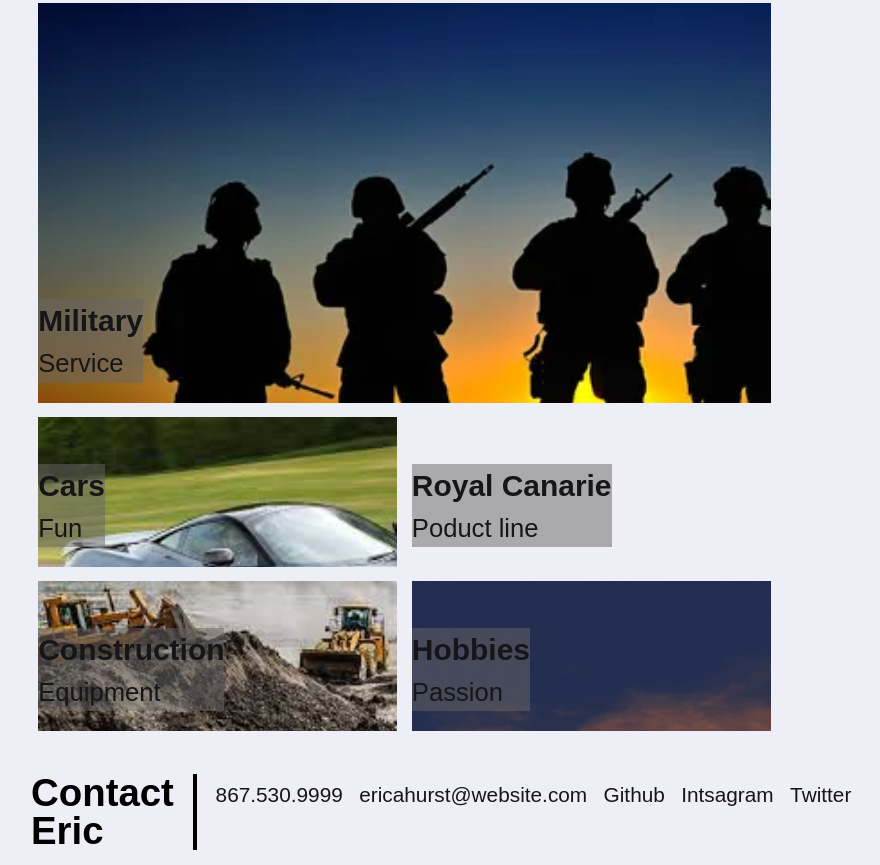
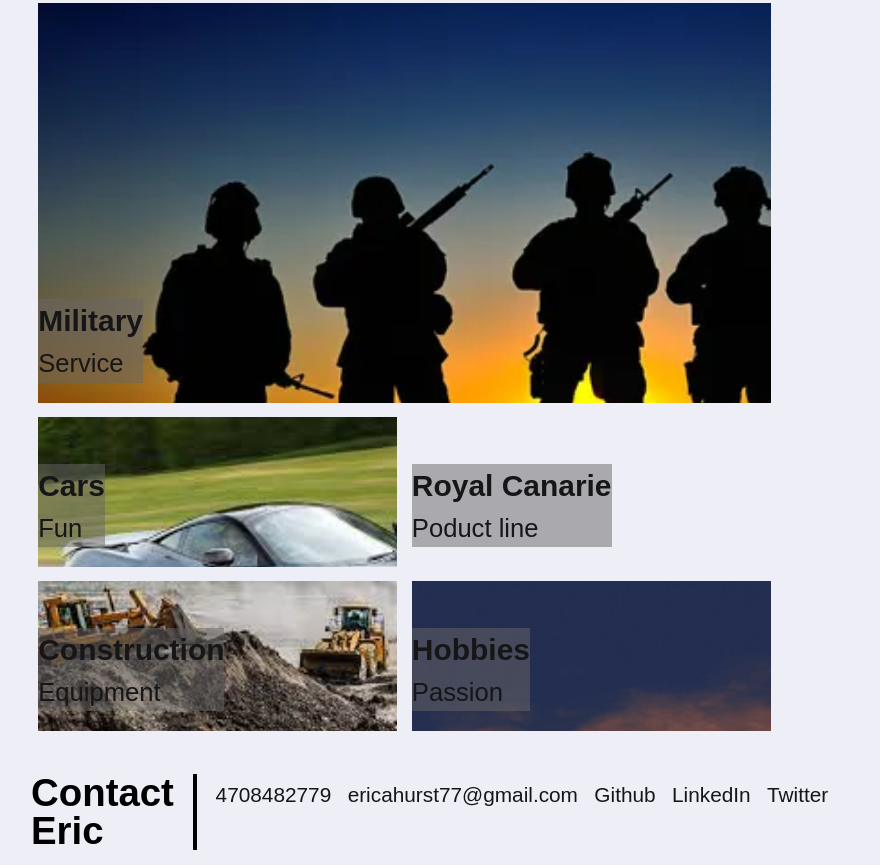
Before and after one commit to Usmchurst/Portfolio-homework-2, a plain HTML site: page index.html in a window 1280 px wide. Shown: the part 748-1613 px from the top of the page, without its empty margins (193-1073 px from the left). Drawn offline with Linux system fonts and the light colour scheme.

Commit message:
updated email and github

```diff
--- a/index.html
+++ b/index.html
@@ -96,10 +96,10 @@
         <h2>Contact Eric</h2>
         <aside>
             <address>
-                <a href="phonehumber">867.530.9999</a>
-                <a href="mailto:ericahurst@website.com">ericahurst@website.com</a>
-                <a href="#">Github</a>
-                <a href="#">Intsagram</a>
+                <a href="phonehumber">4708482779</a>
+                <a href="mailto:ericahurst77@gmail.com.com">ericahurst77@gmail.com</a>
+                <a href="https://github.com/Usmchurst">Github</a>
+                <a href="https://www.linkedin.com/in/eric-hurst-2597b5a0/edit/forms/intro/new/?profileFormEntryPoint=PROFILE_SECTION">LinkedIn</a>
                 <a href="#">Twitter</a>
             </address>
         </aside>
```
Also changed, not shown: 3 other files.
